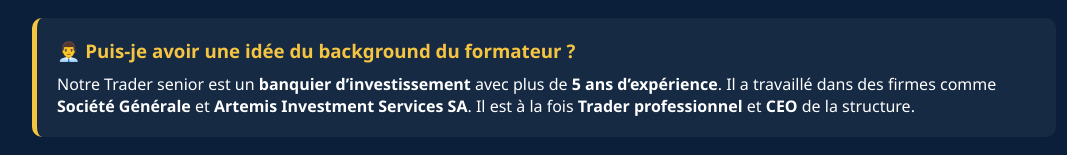
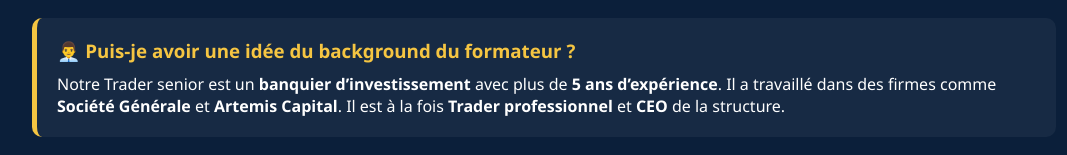
Before and after one commit to kenmoetekouangeforlane-stack/faq_trading, a plain HTML site: page index.html in a window 1280 px wide. Shown: the part 838-993 px from the top of the page, without its empty margins (96-1163 px from the left). Drawn offline with Linux system fonts and the light colour scheme.

```diff
--- a/index.html
+++ b/index.html
@@ -68,7 +68,7 @@
       Notre Trader senior est un <strong>banquier d’investissement</strong> avec plus de
       <strong>5 ans d’expérience</strong>.
       Il a travaillé dans des firmes comme <strong>Société Générale</strong> et
-      <strong>Artemis Investment Services SA</strong>.
+      <strong>Artemis Capital</strong>.
       Il est à la fois <strong>Trader professionnel</strong> et <strong>CEO</strong> de la structure.
     </p>
   </div>
```
